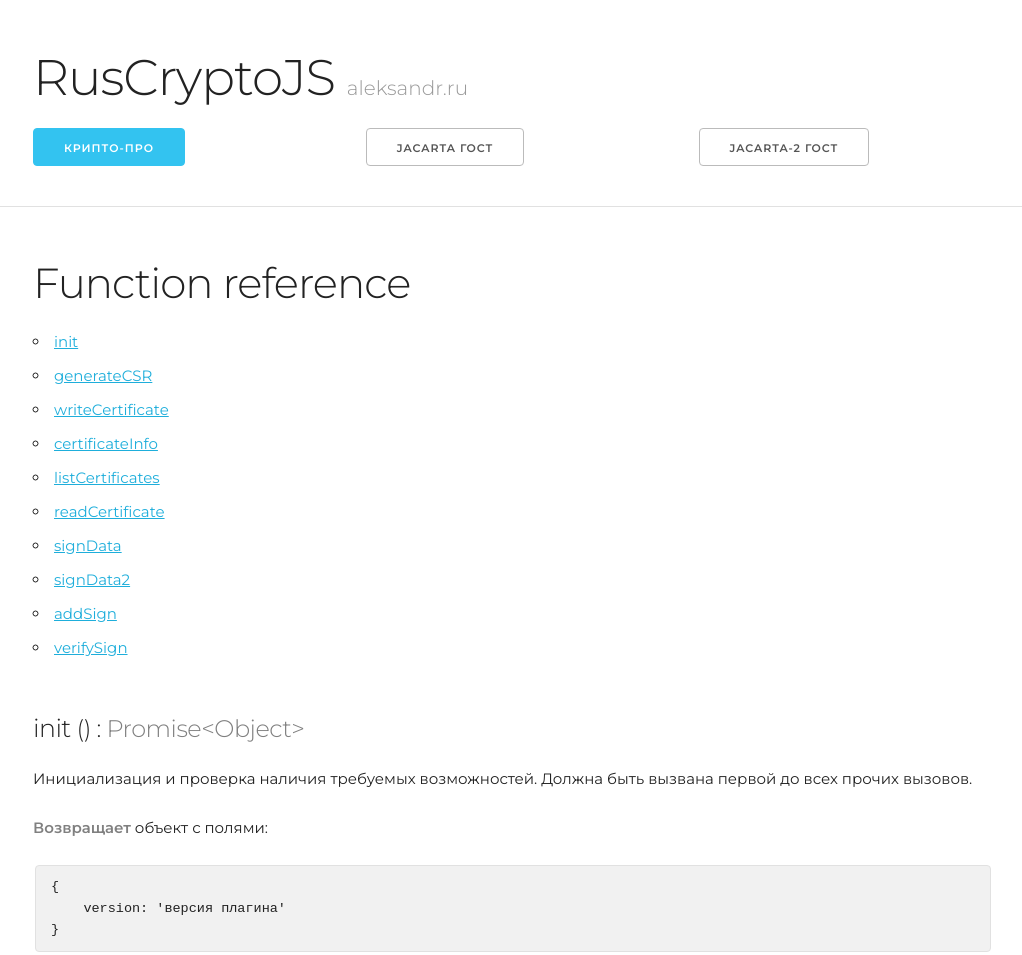
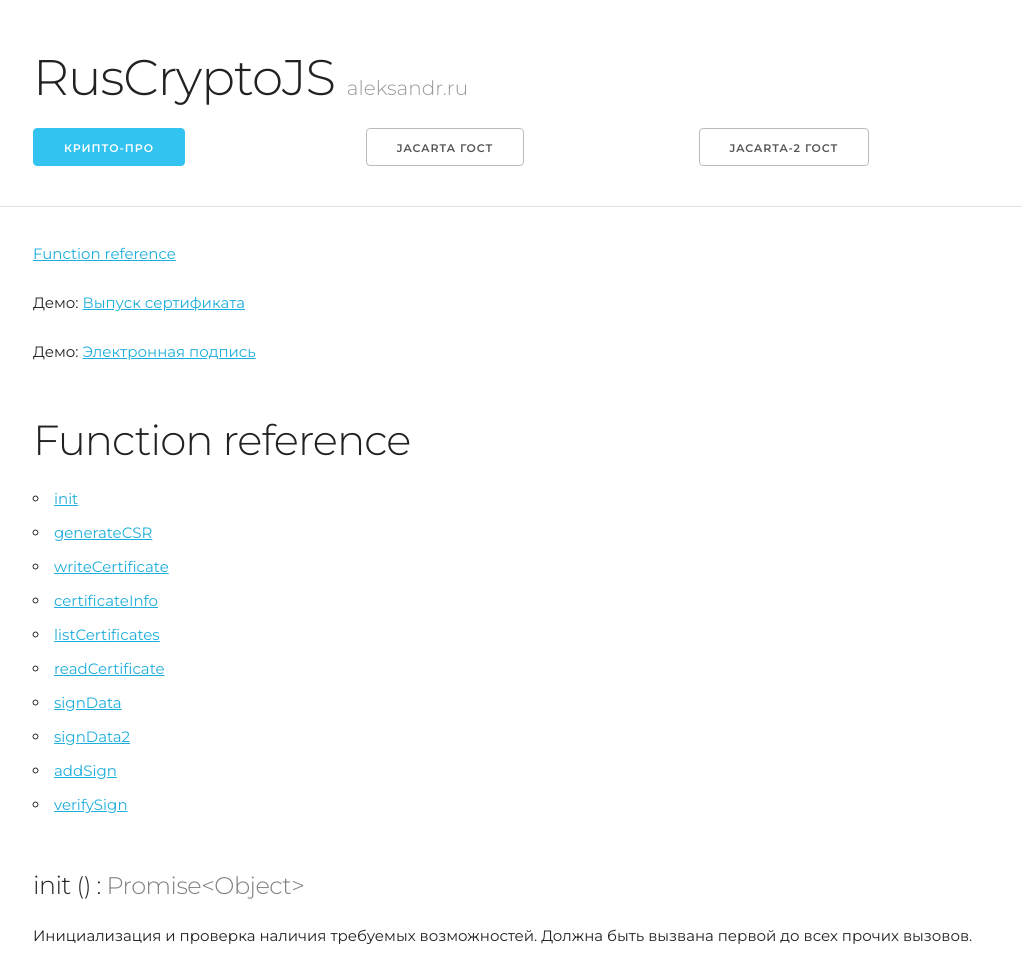
Before and after one commit to Aleksandr-ru/RusCryptoJS, a website built with webpack: page docs/cryptopro.html in a window 1280 px wide. Shown: the top 955 px of the page, without its empty margins (127-1149 px from the left). Built offline with nearby package versions, Linux system fonts and the light colour scheme.

Commit message:
docs update

```diff
--- a/docs/cryptopro.html
+++ b/docs/cryptopro.html
@@ -32,6 +32,11 @@
         <hr>
 
         <div class="container">
+            <p><a href="#Function_reference">Function reference</a></p>
+            <p>Демо: <a href="#Выпуск_сертификата">Выпуск сертификата</a></p>
+            <p>Демо: <a href="#Электронная_подпись">Электронная подпись</a></p>
+
+            <section id="Function_reference">
                 <h2>Function reference</h2>
                 <ul>
                     <li><a href="#init">init</a></li>
@@ -357,7 +362,9 @@
                 <p>
                     <b class="returns">Возвращает</b> истину <code>true</code> или выбрасывает ошибку в случае неуспешной проверки.
                 </p>
+            </section>
 
+            <section id="Выпуск_сертификата">
                 <h2>Выпуск сертификата</h2>
                 <form id="formCert">
                     <div class="row">
@@ -419,7 +426,9 @@
                         </div>
                     </div>
                 </form>
+            </section>
 
+            <section id="Электронная_подпись">
                 <h2>Электронная подпись</h2>
                 <form id="formSign">
                     <div class="row">
@@ -468,6 +477,7 @@
                         </div>
                     </div>
                 </form>
+            </section>
         </div>
 
         <script src="js/ruscrypto.min.js"></script>
```
Also changed, not shown: docs/jacarta.html (+10 -0 lines), docs/jacarta2.html (+10 -0 lines). Lines whose indentation alone changed are shown as unchanged.
